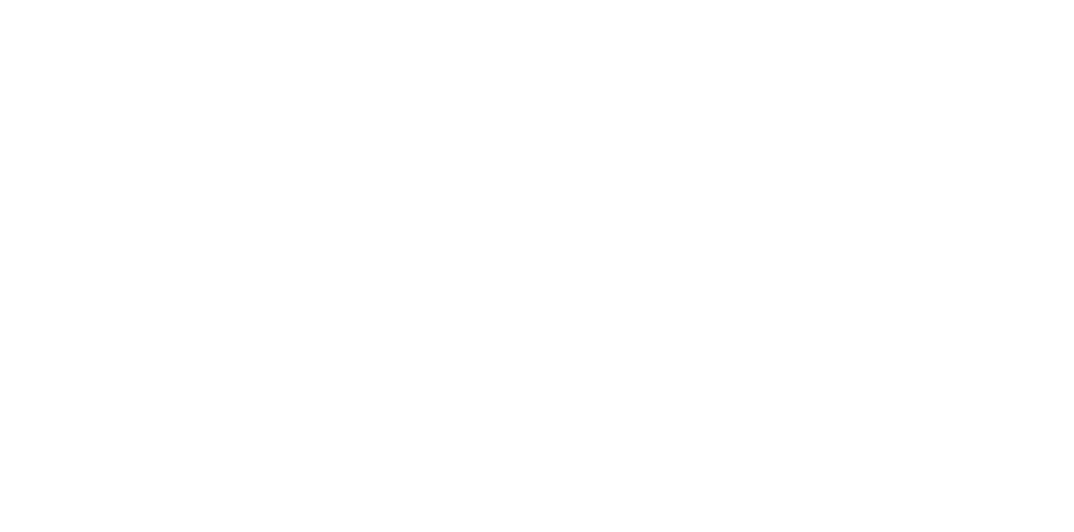
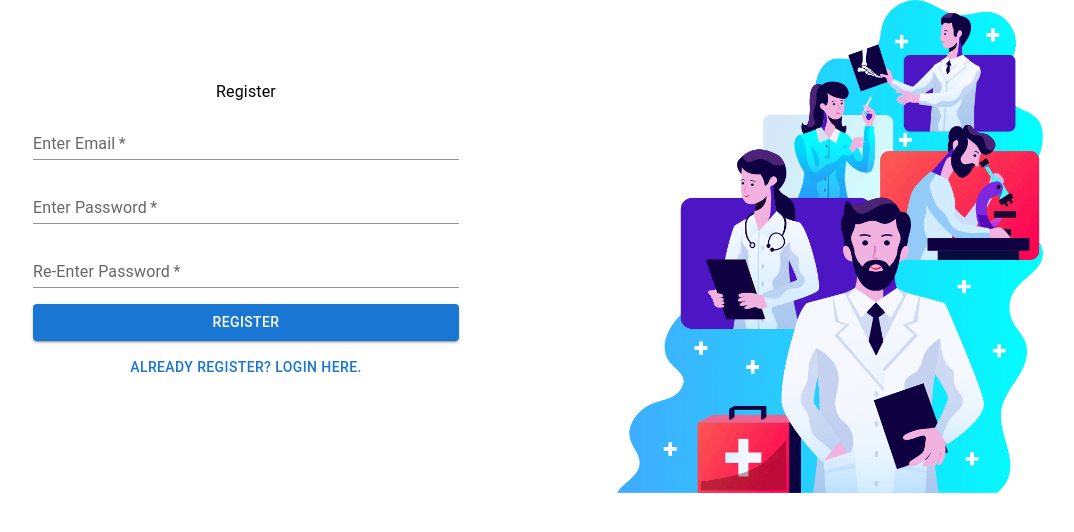
Before and after one commit to sujoykarnel/doctor-client-site, a React (Create React App) app: page /register in a window 1280 px wide. Before the commit this address had no page. Shown: the top 532 px of the page, without its empty margins (102-1176 px from the left). Built offline with nearby package versions, Linux system fonts and the light colour scheme.

Commit message:
firebase add

```diff
--- a/src/App.js
+++ b/src/App.js
@@ -3,6 +3,8 @@ import './App.css';
 import { BrowserRouter, Route, Routes } from 'react-router-dom';
 import Home from './Pages/Home/Home/Home';
 import Appointment from './Pages/Appointment/Appointment/Appointment';
+import Login from './Pages/Login/Login/Login';
+import Register from './Pages/Login/Register/Register';
 
 function App() {
   return (
@@ -13,6 +15,8 @@ function App() {
           <Route path='/' element={<Home />} exact />
           <Route path='/home' element={<Home />} exact />
           <Route path='/appointment' element={<Appointment />} exact />
+          <Route path='/login' element={<Login />} exact />
+          <Route path='/register' element={<Register />} exact />
         </Routes>
       </BrowserRouter>
 
--- a/src/Pages/Appointment/Appointment/Appointment.js
+++ b/src/Pages/Appointment/Appointment/Appointment.js
@@ -1,5 +1,5 @@
 import React from 'react';
-import NavigationBar from '../../Shared/Navigation/NavigationBar';
+import NavigationBar from '../../Shared/NavigationBar/NavigationBar';
 import AppointmentHeader from '../AppointmentHeader/AppointmentHeader';
 import AvailableAppointment from '../AvailableAppointment/AvailableAppointment';
 
--- a/src/Pages/Appointment/AvailableAppointment/AvailableAppointment.js
+++ b/src/Pages/Appointment/AvailableAppointment/AvailableAppointment.js
@@ -52,6 +52,7 @@ const AvailableAppointment = ({ date }) => {
                 {
                     bookings.map(booking => <Booking
                         key={booking.id}
+                        date={newDate}
                         booking={booking}
                     ></Booking>)
                 }
--- a/src/Pages/Appointment/Booking/Booking.js
+++ b/src/Pages/Appointment/Booking/Booking.js
@@ -2,7 +2,7 @@ import { Button, Grid, Paper, Typography } from '@mui/material';
 import React from 'react';
 import BookingModal from '../BookingModal/BookingModal';
 
-const Booking = ({ booking }) => {
+const Booking = ({ booking, date }) => {
     const { name, time, space } = booking;
     const [openBookingModal, setOpenBookingModal] = React.useState(false);
     const handleBookingOpen = () => setOpenBookingModal(true);
@@ -25,6 +25,7 @@ const Booking = ({ booking }) => {
             </Grid>
             <BookingModal
                 booking={booking}
+                date={date}
                 openBookingModal={openBookingModal}
                 handleBookingClose={handleBookingClose}
             ></BookingModal>
--- a/src/Pages/Home/Home/Home.js
+++ b/src/Pages/Home/Home/Home.js
@@ -2,7 +2,7 @@ import React from 'react';
 import Services from '../Services/Services';
 import AppointmentBanner from '../AppointmentBanner/AppointmentBanner';
 import Banner from '../Banner/Banner';
-import NavigationBar from '../../Shared/Navigation/NavigationBar';
+import NavigationBar from '../../Shared/NavigationBar/NavigationBar';
 
 const Home = () => {
     return (
--- /dev/null
+++ b/src/Pages/Login/Login/Login.js
@@ -0,0 +1,57 @@
+import { Button, Container, Grid, TextField, Typography } from '@mui/material';
+import React, { useState } from 'react';
+import login from '../../../images/login.png'
+import { Link } from 'react-router-dom';
+
+const Login = () => {
+    const [loginData, setLoginData] = useState({});
+    const handleOnChange = e => {
+        const field = e.target.name;
+        const value = e.target.value;
+        const newLoginData = { ...loginData }
+        newLoginData[field] = value;
+        setLoginData(newLoginData);
+    }
+    const handleLoginSubmit = e => {
+        e.preventDefault()
+    }
+
+    return (
+        <Container>
+            <Grid container spacing={2}>
+                <Grid item sx={{mt:10}} xs={12} md={6}>
+                    <Typography>
+                        Login
+                    </Typography>
+                    <form onSubmit={handleLoginSubmit}>
+                        <TextField
+                            sx={{ width: '75%', m: 1 }}
+                            required
+                            label="Your Email"
+                            name='email'
+                            type='email'
+                            onChange={handleOnChange}
+                            variant="standard" />
+                        <br />
+                        <TextField
+                            required
+                            sx={{ width: '75%', m: 1 }}
+                            label="Your Password"
+                            name='password'
+                            type='password'
+                            onChange={handleOnChange}
+                            variant="standard" />
+                        <br />
+                        <Button type='onSubmit' sx={{ width: '75%', m: 1 }} variant='contained'>Login</Button>
+                    </form>
+                    <Link to='/register'><Button variant="text">New User? Register Here.</Button></Link>
+                </Grid>
+                <Grid item xs={12} md={6}>
+                    <img style={{ width: '75%' }} src={login} alt="" />
+                </Grid>
+            </Grid>
+        </Container>
+    );
+};
+
+export default Login;
--- /dev/null
+++ b/src/Pages/Login/Register/Register.js
@@ -0,0 +1,69 @@
+import { Button, Container, Grid, TextField, Typography } from '@mui/material';
+import React, { useState } from 'react';
+import { Link } from 'react-router-dom';
+import login from '../../../images/login.png'
+
+const Register = () => {
+    const [registerData, setRegisterData] = useState({});
+    const handleOnChange = e => {
+        const field = e.target.name;
+        const value = e.target.value;
+        const newLoginData = { ...registerData }
+        newLoginData[field] = value;
+        setRegisterData(newLoginData);
+    }
+    const handleRegisterSubmit = e => {
+        if (registerData.password !== registerData.rePassword) {
+            alert('Password does not match.')
+            return
+        }
+        e.preventDefault()
+    }
+    return (
+        <Container>
+            <Grid container spacing={2}>
+                <Grid item sx={{ mt: 10 }} xs={12} md={6}>
+                    <Typography>
+                        Register
+                    </Typography>
+                    <form onSubmit={handleRegisterSubmit}>
+                        <TextField
+                            sx={{ width: '75%', m: 1 }}
+                            required
+                            label="Enter Email"
+                            name='email'
+                            type='email'
+                            onChange={handleOnChange}
+                            variant="standard" />
+                        <br />
+                        <TextField
+                            sx={{ width: '75%', m: 1 }}
+                            required
+                            label="Enter Password"
+                            name='password'
+                            type='password'
+                            onChange={handleOnChange}
+                            variant="standard" />
+                        <br />
+                        <TextField
+                            sx={{ width: '75%', m: 1 }}
+                            required
+                            label="Re-Enter Password"
+                            name='rePassword'
+                            type='password'
+                            onChange={handleOnChange}
+                            variant="standard" />
+                        <br />
+                        <Button type='onSubmit' sx={{ width: '75%', m: 1 }} variant='contained'>Register</Button>
+                    </form>
+                    <Link to='/login'><Button variant="text">Already Register? Login Here.</Button></Link>
+                </Grid>
+                <Grid item xs={12} md={6}>
+                    <img style={{ width: '75%' }} src={login} alt="" />
+                </Grid>
+            </Grid>
+        </Container>
+    );
+};
+
+export default Register;
--- a/src/Pages/Shared/Navigation/NavigationBar.js
+++ b/src/Pages/Shared/NavigationBar/NavigationBar.js
@@ -27,7 +27,7 @@ const NavigationBar = () => {
           </Typography>
           <Link to='/home'><Button color="inherit">Home</Button></Link>
           <Link to='/appointment'><Button color="inherit">Appointment</Button></Link>
-          <Button color="inherit">Login</Button>
+          <Link to='/login'><Button color="inherit">Login</Button></Link>
         </Toolbar>
       </AppBar>
     </Box>
```
Also changed, not shown: src/Pages/Appointment/BookingModal/BookingModal.js (+58 -5 lines), src/Pages/Login/Firebase/Firebase.config.js (added, +10 -0 lines), src/Pages/Login/Firebase/Firebase.init.js (added, +8 -0 lines), src/hooks/useFirebase.js (added, +54 -0 lines).
